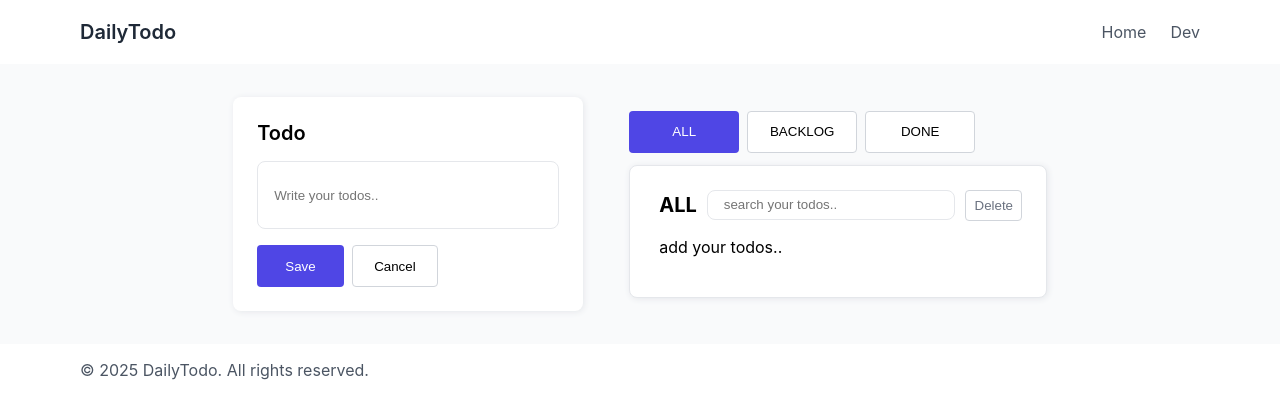
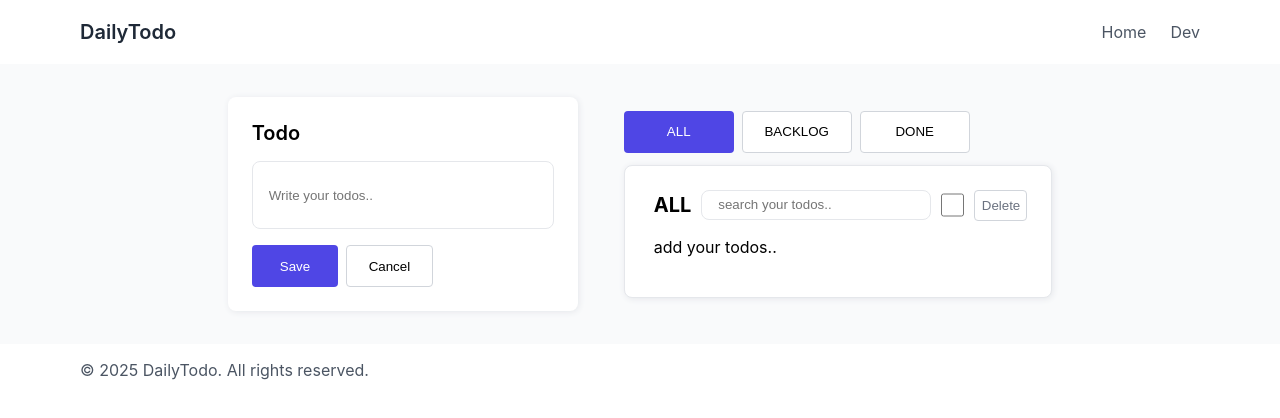
Before and after one commit to dancinncoder/dailytodoapp, a React (Create React App) app: page / in a window 1280 px wide. Shown: the top 418 px of the page. Built offline with nearby package versions, Linux system fonts and the light colour scheme.

Commit message:
[ADD] add a  select all option for checkbox

```diff
--- a/src/pages/Home.jsx
+++ b/src/pages/Home.jsx
@@ -176,7 +176,7 @@ const TopContainer = styled.div`
   }
 
   input {
-    min-width: 240px;
+    /* min-width: 240px; */
     height: 30px;
     padding: 3px 16px 4px;
     border: 1px solid #e5e7eb;
@@ -311,6 +311,21 @@ const CheckBox = styled.input`
   }
 `;
 
+const MasterCheckBox = styled.input`
+  width: 30px;
+  height: 30px;
+  border-radius: 9px;
+  border: none;
+  background-color: #4f46e5;
+  margin: 0;
+  margin-right: 10px;
+
+  @media (max-width: 770px) {
+    width: 25px;
+    height: 25px;
+  }
+`;
+
 const SearchInput = styled.input`
   &:focus {
     outline: none;
@@ -374,6 +389,8 @@ function Home() {
   const [selectedIdList, setSelectedIdList] = useState([]);
   const [modifiedTodo, setModifiedTodo] = useState("");
   const [searchTerm, setSearchTerm] = useState("");
+
+  const [isSelectedAll, setIsSelectedAll] = useState(false);
 
   const filterMenuList = ["ALL", "BACKLOG", "DONE"];
   const [selectedMenu, setSelectedMenu] = useState("ALL");
@@ -470,6 +487,7 @@ function Home() {
     setTodoList(filteredTodoList);
     localStorage.setItem("TodoList", JSON.stringify(filteredTodoList));
     setSearchTerm("");
+    setIsSelectedAll(false);
   };
 
   const toggleEditingStatus = (selectedId) => {
@@ -509,6 +527,28 @@ function Home() {
 
   const changeSelectedMenu = (menuName) => {
     setSelectedMenu(menuName);
+  };
+
+  const handleCheckAll = () => {
+    // Check if todoList exist
+    if (!todoList) return;
+
+    // Get all ids of todoList
+    const allTodoIds = todoList?.map((todo) => todo.id);
+
+    const isAllTodoChecked = allTodoIds?.every((id) =>
+      selectedIdList.includes(id)
+    );
+
+    if (isAllTodoChecked) {
+      // Empty All
+      setSelectedIdList([]);
+      setIsSelectedAll(false);
+    } else {
+      // Add All
+      setSelectedIdList(allTodoIds);
+      setIsSelectedAll(true);
+    }
   };
 
   console.log("selectedIdList", selectedIdList);
@@ -557,6 +597,11 @@ function Home() {
                 placeholder="search your todos.."
               />
             </TopInputContainer>
+            <MasterCheckBox
+              onChange={handleCheckAll}
+              checked={isSelectedAll === true}
+              type="checkbox"
+            />
             <WhiteButton onClick={deleteTodo}>Delete</WhiteButton>
           </TopContainer>
           <BottomContainer>
```
